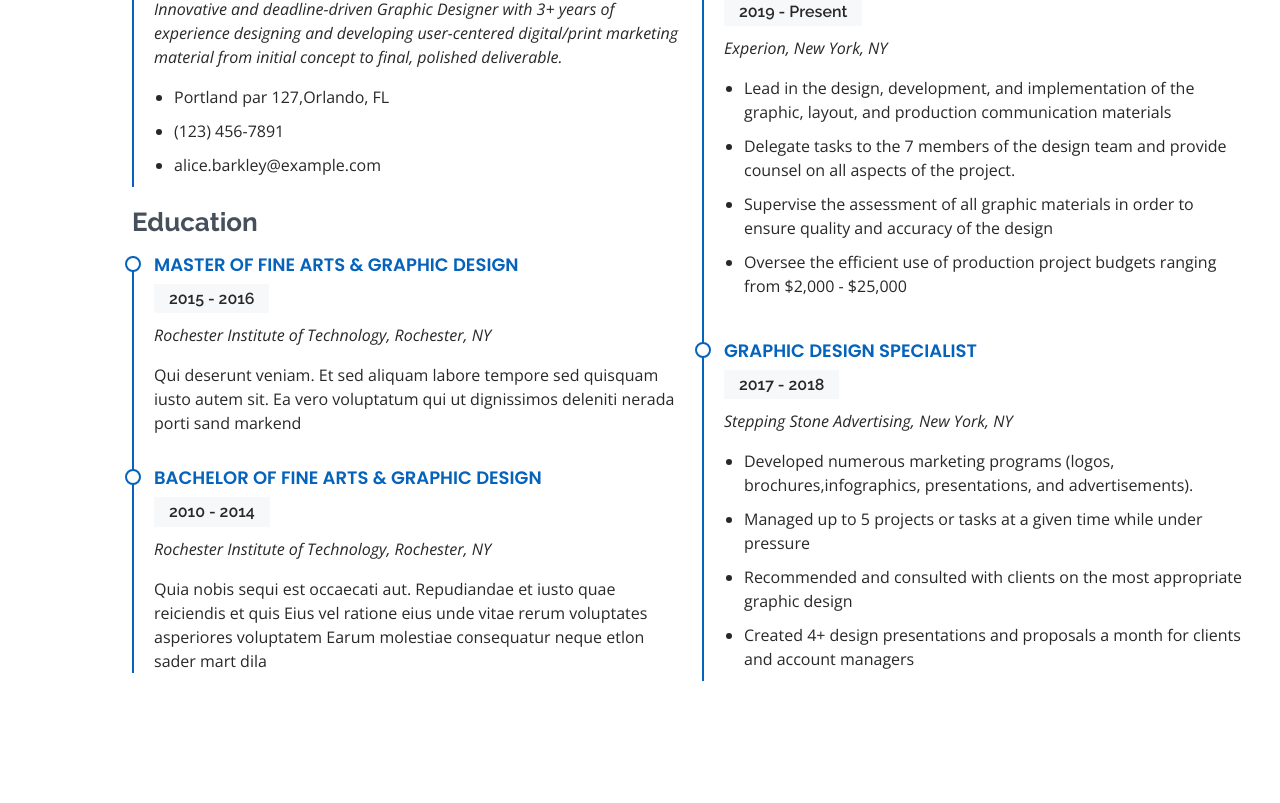
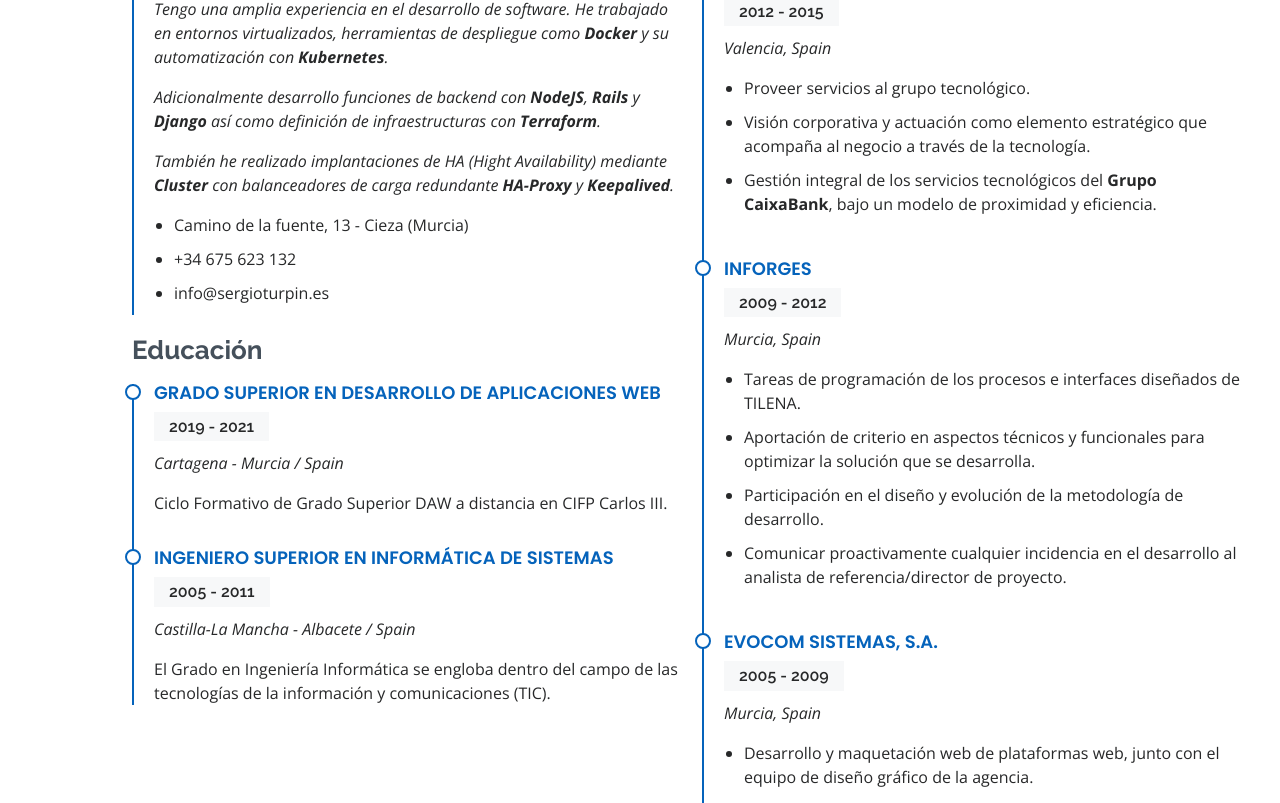
Before and after one commit to sturpin/MySPA, a plain HTML site: page index.html in a window 1280 px wide. Shown: the part 2647-3450 px from the top of the page. Drawn offline with nearby package versions, Linux system fonts and the light colour scheme; animation ran at ten frames a second.

Commit message:
Updated index to resume

```diff
--- a/index.html
+++ b/index.html
@@ -250,53 +250,63 @@
 
         <div class="row">
           <div class="col-lg-6">
-            <h3 class="resume-title">Sumary</h3>
+            <h3 class="resume-title">Cualidades</h3>
             <div class="resume-item pb-0">
-              <h4>Brandon Johnson</h4>
-              <p><em>Innovative and deadline-driven Graphic Designer with 3+ years of experience designing and developing user-centered digital/print marketing material from initial concept to final, polished deliverable.</em></p>
+              <h4>Sergio Turp&iacute;n</h4>
+              <p><em>Tengo una amplia experiencia en el desarrollo de software. He trabajado en entornos virtualizados, herramientas de despliegue como <strong>Docker</strong> y su automatizaci&oacute;n con <strong>Kubernetes</strong>.</em></p>
+              <p><em>Adicionalmente desarrollo funciones de backend con <strong>NodeJS</strong>, <strong>Rails</strong> y <strong>Django</strong> as&iacute; como definici&oacute;n de infraestructuras con <strong>Terraform</strong>.</em></p>
+              <p><em>Tambi&eacute;n he realizado implantaciones de HA (Hight Availability) mediante <strong>Cluster</strong> con balanceadores de carga redundante <strong>HA-Proxy</strong> y <strong>Keepalived</strong>.</em></p>
               <ul>
-                <li>Portland par 127,Orlando, FL</li>
-                <li>(123) 456-7891</li>
-                <li>alice.barkley@example.com</li>
+                <li>Camino de la fuente, 13 - Cieza (Murcia)</li>
+                <li>+34 675 623 132</li>
+                <li>info@sergioturpin.es</li>
               </ul>
             </div>
 
-            <h3 class="resume-title">Education</h3>
+            <h3 class="resume-title">Educaci&oacute;n</h3>
             <div class="resume-item">
-              <h4>Master of Fine Arts &amp; Graphic Design</h4>
-              <h5>2015 - 2016</h5>
-              <p><em>Rochester Institute of Technology, Rochester, NY</em></p>
-              <p>Qui deserunt veniam. Et sed aliquam labore tempore sed quisquam iusto autem sit. Ea vero voluptatum qui ut dignissimos deleniti nerada porti sand markend</p>
+              <h4>Grado Superior en Desarrollo de Aplicaciones Web</h4>
+              <h5>2019 - 2021</h5>
+              <p><em>Cartagena - Murcia / Spain</em></p>
+              <p>Ciclo Formativo de Grado Superior DAW a distancia en CIFP Carlos III.</p>
             </div>
             <div class="resume-item">
-              <h4>Bachelor of Fine Arts &amp; Graphic Design</h4>
-              <h5>2010 - 2014</h5>
-              <p><em>Rochester Institute of Technology, Rochester, NY</em></p>
-              <p>Quia nobis sequi est occaecati aut. Repudiandae et iusto quae reiciendis et quis Eius vel ratione eius unde vitae rerum voluptates asperiores voluptatem Earum molestiae consequatur neque etlon sader mart dila</p>
+              <h4>Ingeniero Superior en Inform&aacute;tica de Sistemas</h4>
+              <h5>2005 - 2011</h5>
+              <p><em>Castilla-La Mancha - Albacete / Spain</em></p>
+              <p>El Grado en Ingenier&iacute;a Inform&aacute;tica se engloba dentro del campo de las tecnolog&iacute;as de la informaci&oacute;n y comunicaciones (TIC).</p>
             </div>
           </div>
           <div class="col-lg-6">
             <h3 class="resume-title">Experiencia profesional</h3>
             <div class="resume-item">
-              <h4>Senior graphic design specialist</h4>
-              <h5>2019 - Present</h5>
-              <p><em>Experion, New York, NY </em></p>
+              <h4>SILK</h4>
+              <h5>2012 - 2015</h5>
+              <p><em>Valencia, Spain </em></p>
               <ul>
-                <li>Lead in the design, development, and implementation of the graphic, layout, and production communication materials</li>
-                <li>Delegate tasks to the 7 members of the design team and provide counsel on all aspects of the project. </li>
-                <li>Supervise the assessment of all graphic materials in order to ensure quality and accuracy of the design</li>
-                <li>Oversee the efficient use of production project budgets ranging from $2,000 - $25,000</li>
+                <li>Proveer servicios al grupo tecnol&oacute;gico.</li>
+                <li>Visi&oacute;n corporativa y actuaci&oacute;n como elemento estrat&eacute;gico que acompaña al negocio a trav&eacute;s de la tecnolog&iacute;a. </li>
+                <li>Gesti&oacute;n integral de los servicios tecnol&oacute;gicos del <strong>Grupo CaixaBank</strong>, bajo un modelo de proximidad y eficiencia.</li>
               </ul>
             </div>
             <div class="resume-item">
-              <h4>Graphic design specialist</h4>
-              <h5>2017 - 2018</h5>
-              <p><em>Stepping Stone Advertising, New York, NY</em></p>
+              <h4>Inforges</h4>
+              <h5>2009 - 2012</h5>
+              <p><em>Murcia, Spain</em></p>
               <ul>
-                <li>Developed numerous marketing programs (logos, brochures,infographics, presentations, and advertisements).</li>
-                <li>Managed up to 5 projects or tasks at a given time while under pressure</li>
-                <li>Recommended and consulted with clients on the most appropriate graphic design</li>
-                <li>Created 4+ design presentations and proposals a month for clients and account managers</li>
+                <li>Tareas de programaci&oacute;n de los procesos e interfaces diseñados de TILENA.</li>
+                <li>Aportaci&oacute;n de criterio en aspectos t&eacute;cnicos y funcionales para optimizar la soluci&oacute;n que se desarrolla.</li>
+                <li>Participaci&oacute;n en el diseño y evoluci&oacute;n de la metodolog&iacute;a de desarrollo.</li>
+                <li>Comunicar proactivamente cualquier incidencia en el desarrollo al analista de referencia/director de proyecto.</li>
+              </ul>
+            </div>
+            <div class="resume-item">
+              <h4>EVOCOM Sistemas, S.A.</h4>
+              <h5>2005 - 2009</h5>
+              <p><em>Murcia, Spain</em></p>
+              <ul>
+                <li>Desarrollo y maquetación web de plataformas web, junto con el equipo de diseño gráfico de la agencia.</li>
+                <li>Desarrollos a medida en HML5 y CSS3 de plataformas web y landing page.</li>
               </ul>
             </div>
           </div>
```
